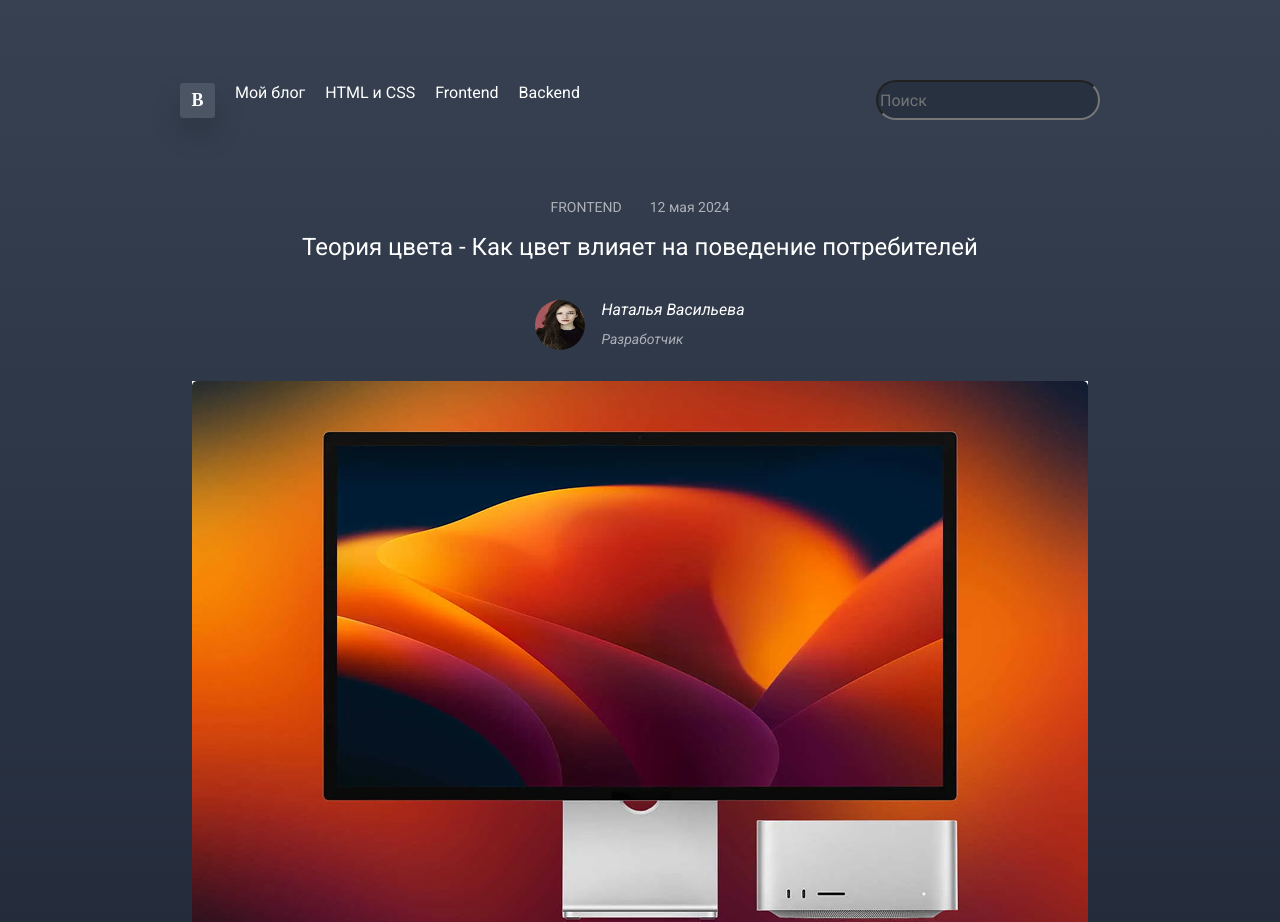
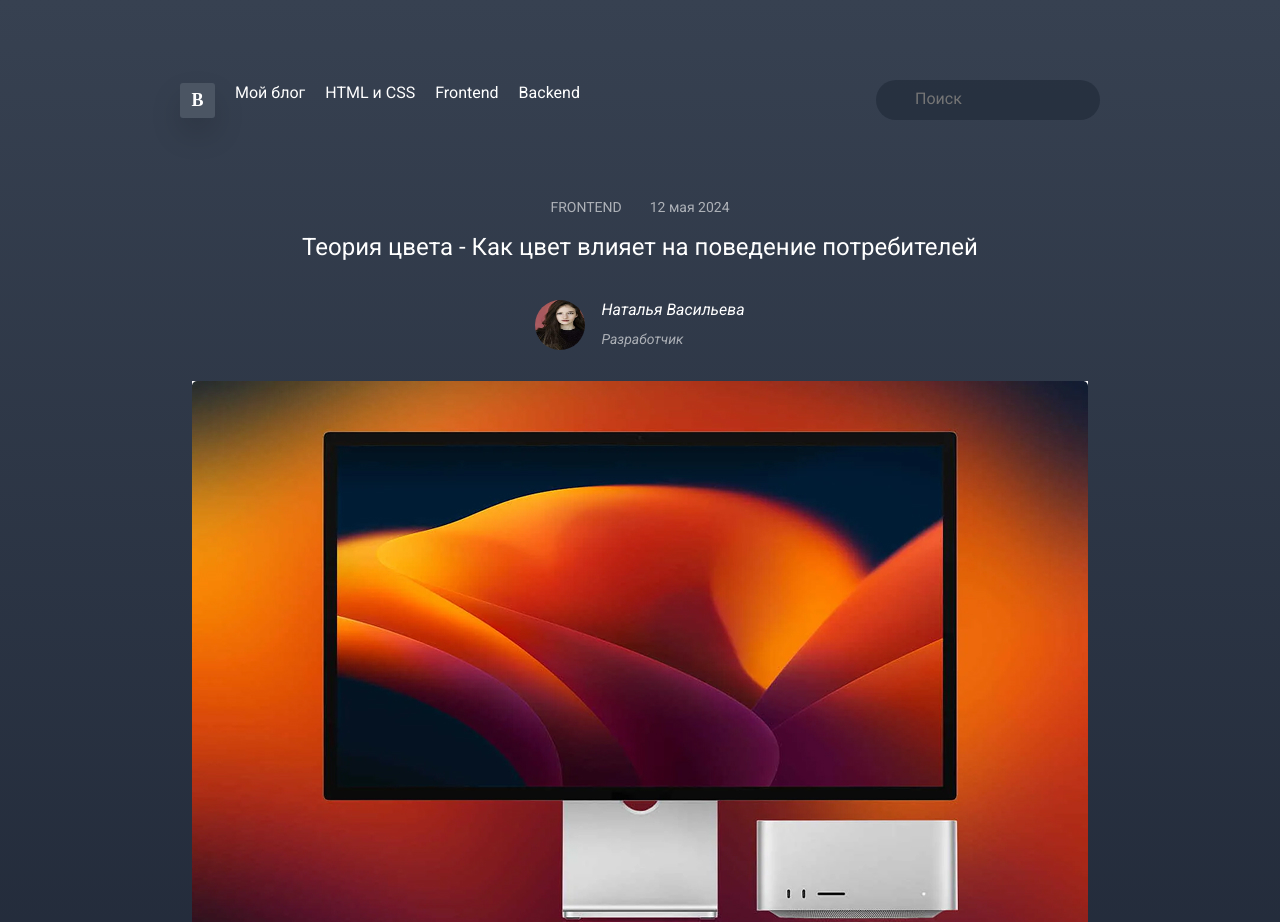
Before and after one commit to akaban5347/html, a plain HTML site: page 1-Blog/index.html in a window 1280 px wide. Shown: the top 922 px of the page. Drawn offline with Linux system fonts and the light colour scheme.

Commit message:
final buf glex

```diff
--- a/1-Blog/styles/styles.css
+++ b/1-Blog/styles/styles.css
@@ -33,7 +33,6 @@ nav input {
   background-color: rgba(31, 41, 55, 0.6);
   color: #ffffff;
   border-radius: 100px;
-  margin-right: 180px;
 }
 
 .blog-link {
@@ -69,8 +68,9 @@ nav input {
   letter-spacing: 0%;
   width: 224px;
   height: 40px;
-  padding: 9px auto 12px 39px;
+  padding: 9px 12px 12px 39px;
   margin: 0;
+  border: none;
 }
 
 .blog-name {
```
